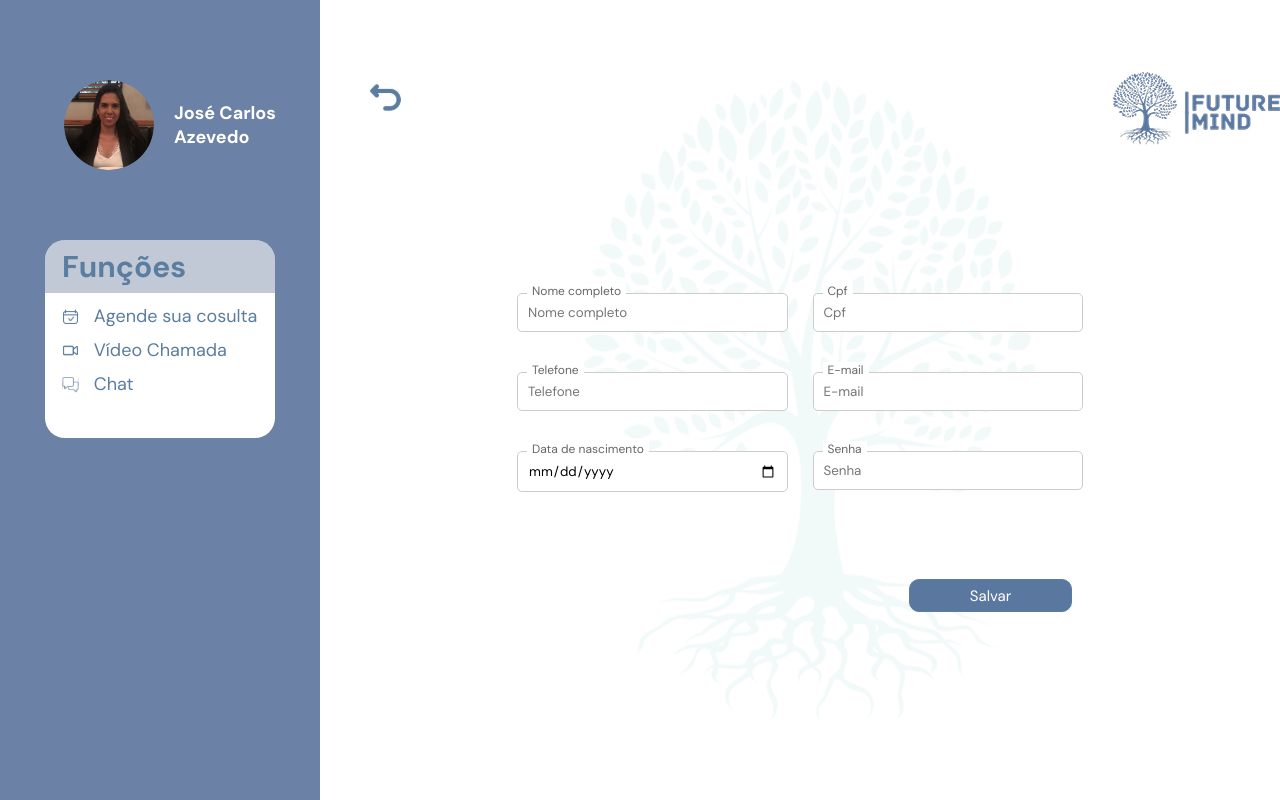
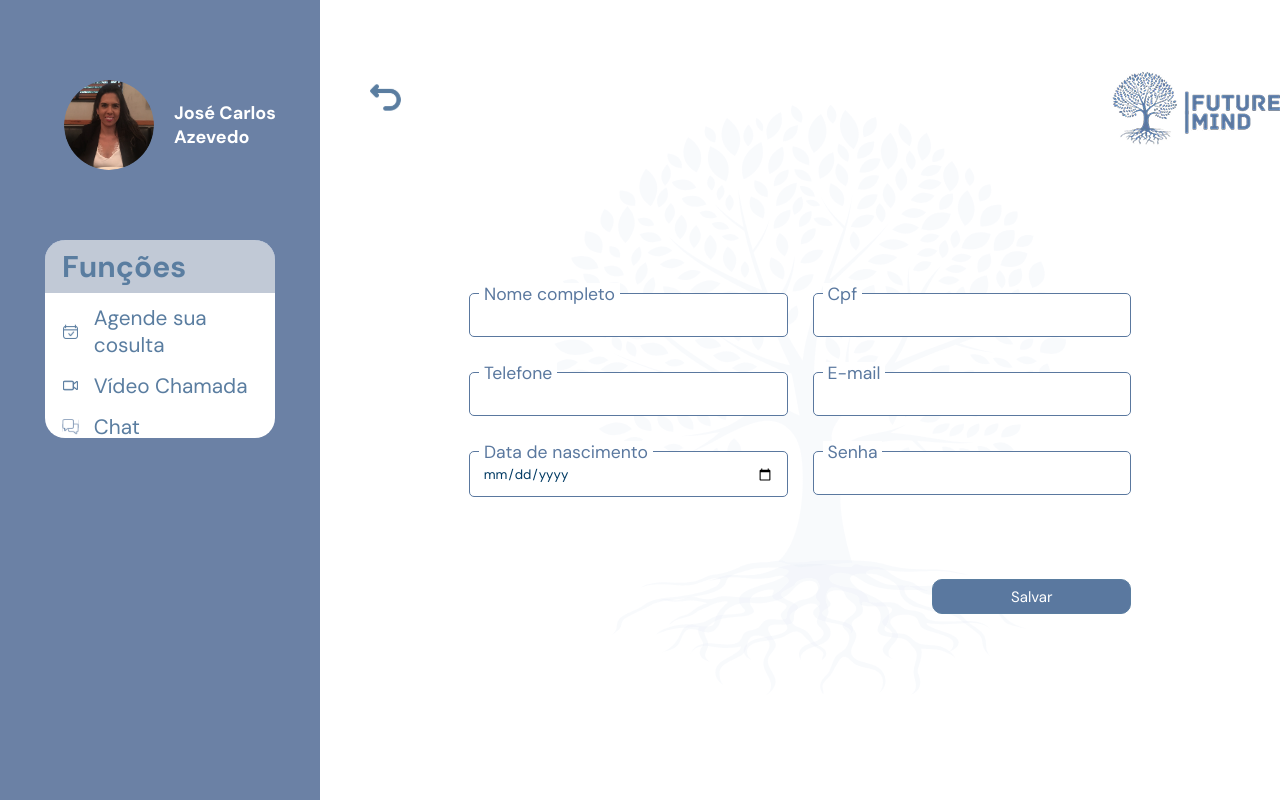
Before and after one commit to BrendaMaganeli/FutureMind-2.0, a React (Vite) app in the folder front/: page /paciente in a window 1280 px wide. Shown: the top 800 px of the page. Built offline with nearby package versions, Linux system fonts and the light colour scheme.

Commit message:
Reajustes em todas os CSSs

```diff
--- a/front/src/pages/CSS/EditarPaciente.css
+++ b/front/src/pages/CSS/EditarPaciente.css
@@ -11,7 +11,7 @@
 .editar-paciente {
     background-color: transparent;
     border-radius: 10px;
-    width: 70%;
+    width: 80%;
     height: 40%;
     display: grid;
     grid-template-columns: 1fr 1fr;
@@ -45,10 +45,11 @@
 }
 .input-box input {
     width: 100%;
-    padding: 10px;
-    border: 1px solid #ccc;
+    padding: 4%;
+    border: 1.9px solid #5A789F;
     border-radius: 5px;
     outline: none;
+    color: #013a63;
 }
 .input-box label {
     position: absolute;
@@ -56,8 +57,8 @@
     left: 10px;
     background: white;
     padding: 0 5px;
-    font-size: 12px;
-    color: #666;
+    font-size: 1.1em;
+    color: #5A789F;
 }
 
 .barra-lateral-p {
--- a/front/src/pages/CSS/EditarProfissional.css
+++ b/front/src/pages/CSS/EditarProfissional.css
@@ -9,10 +9,7 @@
     align-items: center;
     justify-content: start;
     width: 75%;
-<<<<<<< HEAD
     background-color: rgb(255, 255, 255);
-=======
->>>>>>> 5689667d1a9edde33ea7e108c33f53d6d2eaca3f
 }
 
 .editar-profissional {
@@ -47,7 +44,7 @@
     padding: 2%;
     position: relative;
     height: 5%;
-    width: 60.7%;
+    width: 73%;
     display: flex;
     justify-content: end;
     align-items: start;
--- a/front/src/pages/CSS/VisualizarProfissional.css
+++ b/front/src/pages/CSS/VisualizarProfissional.css
@@ -29,11 +29,6 @@
     background-color: #ffffff;
     border-radius: 20px;
     align-items: end;
-  }
-
-  .topicos p {
-
-    color: black;
   }
 
   .funcionalidades {
@@ -226,11 +221,12 @@
     display: flex;
     gap: 15px;
     align-items: center;
+    padding-bottom: 2%;
   }
 
   .topicos p {
 
-    font-size: 18px;
+    font-size: 1.3em;
     color: #5a7da0;
   }
 
--- a/front/src/pages/EditarPaciente.jsx
+++ b/front/src/pages/EditarPaciente.jsx
@@ -5,6 +5,7 @@ import icon_tres from '../assets/icons8-bate-papo-48 2.svg';
 import logo from '../assets/Logo_SA_2FASE.png';
 import voltar from '../assets/voltar 2.svg';
 import './CSS/EditarPaciente.css';
+import Arvore from '../assets/Group 239274.svg';
 
 function EditarPaciente() {
   return (
@@ -52,7 +53,7 @@ function EditarPaciente() {
    <div className="editar-paciente-maior">
 
    <div className="arvore-profissional">
-        <img src="Arvore Perfil.png" alt="" />
+        <img src={Arvore} alt="" />
     </div>
 
     <div className="botoes-maior-p">
@@ -69,37 +70,37 @@ function EditarPaciente() {
           <label htmlFor="">
           Nome completo
         </label>
-        <input type="text" placeholder="Nome completo" />
+        <input type="text" />
         </div>
         <div className="input-box">
           <label htmlFor="">
           Cpf
         </label>
-        <input type="text" placeholder="Cpf" />
+        <input type="text" />
         </div>
         <div className="input-box">
           <label htmlFor="">
           Telefone
         </label>
-        <input type="text" placeholder="Telefone" />
+        <input type="text" />
         </div>
         <div className="input-box">
           <label htmlFor="">
           E-mail
         </label>
-        <input type="email" placeholder="E-mail" />
+        <input type="email" />
         </div>
         <div className="input-box">
           <label htmlFor="">
           Data de nascimento
         </label>
-        <input type="date" placeholder="Data de nascimento" />
+        <input type="date" />
         </div>
         <div className="input-box">
           <label htmlFor="">
           Senha
         </label>
-        <input type="password" placeholder="Senha" />
+        <input type="password" />
         </div>
     </div>
     <div className="BTN-SALVAR">
--- a/front/src/pages/VisualizarProfissional.jsx
+++ b/front/src/pages/VisualizarProfissional.jsx
@@ -65,10 +65,6 @@ function VisualizarProfissional() {
             <img src={anotar} alt="" />
             <p>Anotações</p>
          </div>
-         <div className="topicos">
-            <img src={icon_quatro} alt="" />
-            <p>Histórico</p>
-         </div>
         </div>
       </div>
     </aside>
```
Also changed, not shown: front/src/assets/Group 239274.svg (added).
